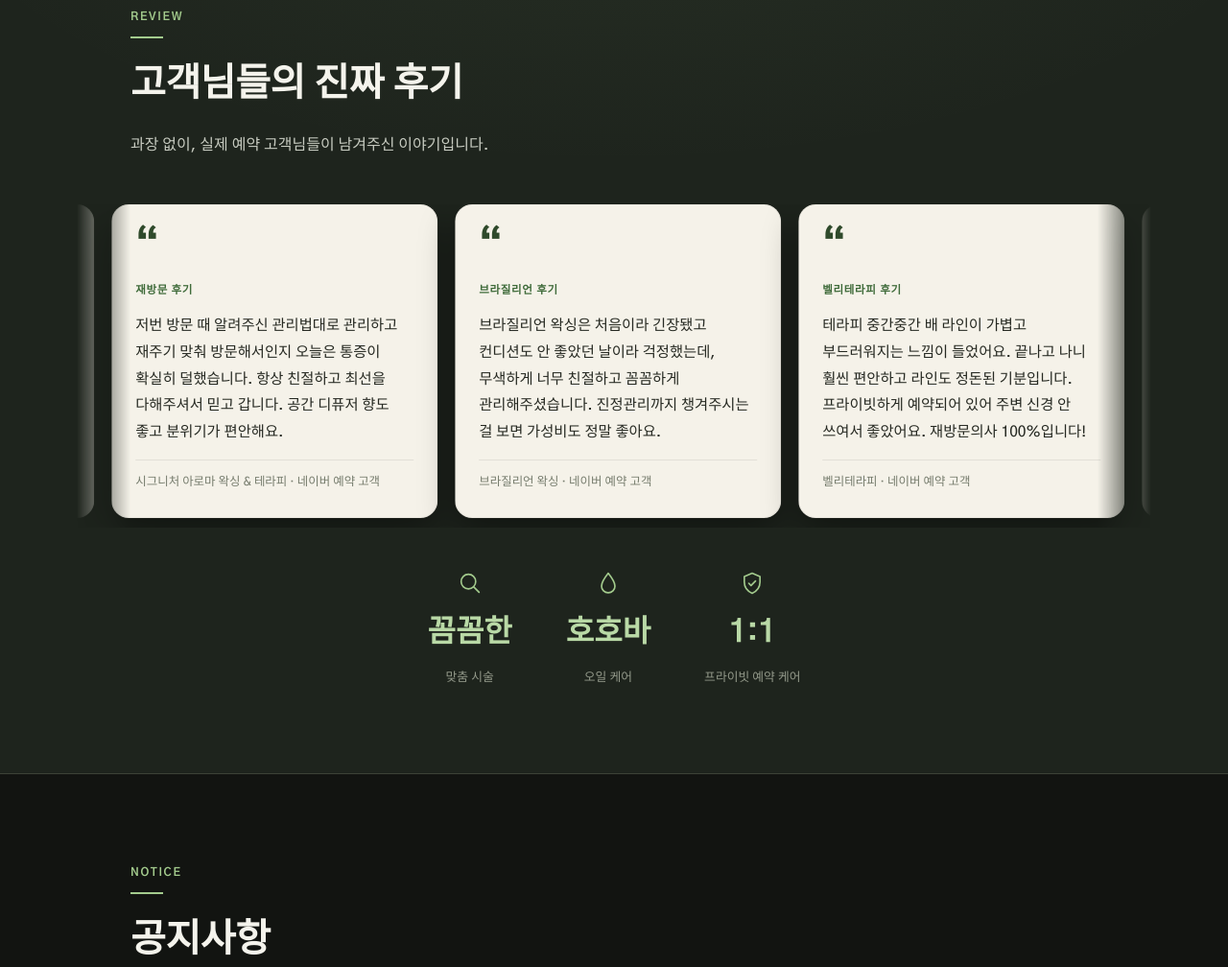
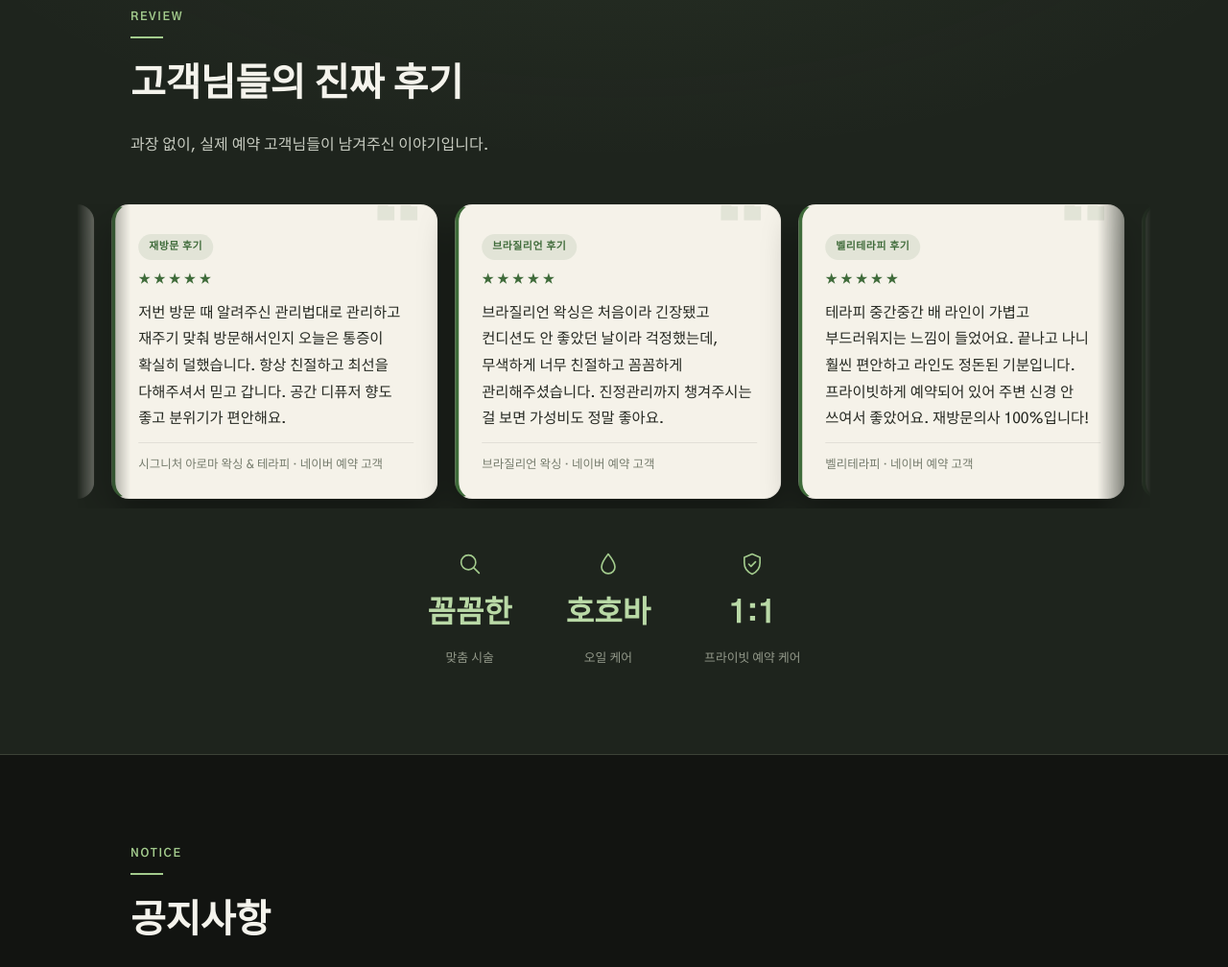
Before and after one commit to k29694540/themendle, a plain HTML site: page index.html in a window 1280 px wide. Shown: the part 1770-2778 px from the top of the page at 96% size. Drawn offline with Linux system fonts and the light colour scheme.

Commit message:
Give review cards a magazine-style redesign
The flat ivory card felt plain. Add: a large low-opacity watermark
quote mark in the corner, a pill-style category badge, a 5-star row,
and a left accent border in the brand green, for a more designed,
readable testimonial-card look.

Co-Authored-By: Claude Sonnet 5 <noreply@anthropic.com>

```diff
--- a/index.html
+++ b/index.html
@@ -427,14 +427,25 @@
     .review-scroller{overflow-x:auto;-webkit-mask-image:none;mask-image:none;}
   }
   .review-card{
+    position:relative;overflow:hidden;
     flex:none;width:min(340px,80vw);
-    background:#f5f2e9;border:1px solid rgba(0,0,0,.05);border-radius:18px;
-    padding:26px 24px;display:flex;flex-direction:column;gap:14px;box-shadow:0 16px 36px rgba(0,0,0,.4);
+    background:#f5f2e9;border:1px solid rgba(0,0,0,.05);border-left:4px solid #3f6b3a;border-radius:18px;
+    padding:30px 24px 24px;display:flex;flex-direction:column;gap:10px;box-shadow:0 16px 36px rgba(0,0,0,.4);
   }
-  .review-mark{font-family:var(--display);font-size:2.4rem;color:#2f4a2b;line-height:1;font-weight:900;}
-  .review-tag{font-size:.72rem;color:#3f6b3a;letter-spacing:.06em;font-weight:700;text-transform:uppercase;}
-  .review-text{color:#262922;font-size:.96rem;line-height:1.8;flex:1;}
-  .review-foot{font-size:.78rem;color:#767c6d;border-top:1px solid rgba(0,0,0,.08);padding-top:12px;}
+  .review-mark{
+    position:absolute;top:-6px;right:14px;z-index:0;
+    font-family:var(--display);font-size:5.5rem;color:#3f6b3a;line-height:1;font-weight:900;opacity:.1;
+    pointer-events:none;
+  }
+  .review-tag{
+    position:relative;z-index:1;align-self:flex-start;
+    background:rgba(63,107,58,.1);color:#3f6b3a;
+    padding:4px 11px;border-radius:999px;
+    font-size:.68rem;letter-spacing:.05em;font-weight:700;text-transform:uppercase;
+  }
+  .review-stars{position:relative;z-index:1;color:#3f6b3a;font-size:.8rem;letter-spacing:3px;}
+  .review-text{position:relative;z-index:1;color:#262922;font-size:.96rem;line-height:1.8;flex:1;}
+  .review-foot{position:relative;z-index:1;font-size:.78rem;color:#767c6d;border-top:1px solid rgba(0,0,0,.08);padding-top:12px;}
   .review-stats{display:flex;gap:56px;margin-top:44px;flex-wrap:wrap;justify-content:center;}
   .review-stat{display:flex;flex-direction:column;align-items:center;text-align:center;gap:10px;}
   .review-stat svg{width:28px;height:28px;color:var(--accent);}
@@ -633,72 +644,84 @@
         <div class="review-card">
           <span class="review-mark">“</span>
           <span class="review-tag">재방문 후기</span>
+          <span class="review-stars" aria-hidden="true">★★★★★</span>
           <p class="review-text">두번째 재방문입니다. 인기가 많은 곳이라 힘들게 예약해서 갔는데 역시 또 후회가 없습니다. 진짜 여기 한번 받으시면 다른 데 절대 못 갑니다! 원장님 너무 친절하시고 강력추천 입니다 ㅋㅋ</p>
           <div class="review-foot">시그니처 아로마 왁싱 &amp; 테라피 · 네이버 예약 고객</div>
         </div>
         <div class="review-card">
           <span class="review-mark">“</span>
           <span class="review-tag">재방문 후기</span>
+          <span class="review-stars" aria-hidden="true">★★★★★</span>
           <p class="review-text">저번 방문 때 알려주신 관리법대로 관리하고 재주기 맞춰 방문해서인지 오늘은 통증이 확실히 덜했습니다. 항상 친절하고 최선을 다해주셔서 믿고 갑니다. 공간 디퓨저 향도 좋고 분위기가 편안해요.</p>
           <div class="review-foot">시그니처 아로마 왁싱 &amp; 테라피 · 네이버 예약 고객</div>
         </div>
         <div class="review-card">
           <span class="review-mark">“</span>
           <span class="review-tag">브라질리언 후기</span>
+          <span class="review-stars" aria-hidden="true">★★★★★</span>
           <p class="review-text">브라질리언 왁싱은 처음이라 긴장됐고 컨디션도 안 좋았던 날이라 걱정했는데, 무색하게 너무 친절하고 꼼꼼하게 관리해주셨습니다. 진정관리까지 챙겨주시는 걸 보면 가성비도 정말 좋아요.</p>
           <div class="review-foot">브라질리언 왁싱 · 네이버 예약 고객</div>
         </div>
         <div class="review-card">
           <span class="review-mark">“</span>
           <span class="review-tag">벨리테라피 후기</span>
+          <span class="review-stars" aria-hidden="true">★★★★★</span>
           <p class="review-text">테라피 중간중간 배 라인이 가볍고 부드러워지는 느낌이 들었어요. 끝나고 나니 훨씬 편안하고 라인도 정돈된 기분입니다. 프라이빗하게 예약되어 있어 주변 신경 안 쓰여서 좋았어요. 재방문의사 100%입니다!</p>
           <div class="review-foot">벨리테라피 · 네이버 예약 고객</div>
         </div>
         <div class="review-card">
           <span class="review-mark">“</span>
           <span class="review-tag">첫 방문 후기</span>
+          <span class="review-stars" aria-hidden="true">★★★★★</span>
           <p class="review-text">다니던 왁싱샵 말고 다른 곳을 찾다가 리뷰가 좋아서 예약하고 찾아왔습니다. 정말 안 아프게 잘해주시고, 왁싱 후 관리법까지 하나부터 열까지 자세히 알려주셨어요. 다음에도 여기만 갈 것 같습니다.</p>
           <div class="review-foot">시그니처 아로마 왁싱 &amp; 테라피 · 네이버 예약 고객</div>
         </div>
         <div class="review-card">
           <span class="review-mark">“</span>
           <span class="review-tag">단골 후기</span>
+          <span class="review-stars" aria-hidden="true">★★★★★</span>
           <p class="review-text">왁싱 자체를 이제 너무 편하게 받을 수 있게 잘해주세요. 사후관리가 너무 깔끔해서 항상 만족합니다. 다음에 또 방문할게요!</p>
           <div class="review-foot">시그니처 아로마 왁싱 &amp; 테라피 · 네이버 예약 고객</div>
         </div>
         <div class="review-card" aria-hidden="true">
           <span class="review-mark">“</span>
           <span class="review-tag">재방문 후기</span>
+          <span class="review-stars" aria-hidden="true">★★★★★</span>
           <p class="review-text">두번째 재방문입니다. 인기가 많은 곳이라 힘들게 예약해서 갔는데 역시 또 후회가 없습니다. 진짜 여기 한번 받으시면 다른 데 절대 못 갑니다! 원장님 너무 친절하시고 강력추천 입니다 ㅋㅋ</p>
           <div class="review-foot">시그니처 아로마 왁싱 &amp; 테라피 · 네이버 예약 고객</div>
         </div>
         <div class="review-card" aria-hidden="true">
           <span class="review-mark">“</span>
           <span class="review-tag">재방문 후기</span>
+          <span class="review-stars" aria-hidden="true">★★★★★</span>
           <p class="review-text">저번 방문 때 알려주신 관리법대로 관리하고 재주기 맞춰 방문해서인지 오늘은 통증이 확실히 덜했습니다. 항상 친절하고 최선을 다해주셔서 믿고 갑니다. 공간 디퓨저 향도 좋고 분위기가 편안해요.</p>
           <div class="review-foot">시그니처 아로마 왁싱 &amp; 테라피 · 네이버 예약 고객</div>
         </div>
         <div class="review-card" aria-hidden="true">
           <span class="review-mark">“</span>
           <span class="review-tag">브라질리언 후기</span>
+          <span class="review-stars" aria-hidden="true">★★★★★</span>
           <p class="review-text">브라질리언 왁싱은 처음이라 긴장됐고 컨디션도 안 좋았던 날이라 걱정했는데, 무색하게 너무 친절하고 꼼꼼하게 관리해주셨습니다. 진정관리까지 챙겨주시는 걸 보면 가성비도 정말 좋아요.</p>
           <div class="review-foot">브라질리언 왁싱 · 네이버 예약 고객</div>
         </div>
         <div class="review-card" aria-hidden="true">
           <span class="review-mark">“</span>
           <span class="review-tag">벨리테라피 후기</span>
+          <span class="review-stars" aria-hidden="true">★★★★★</span>
           <p class="review-text">테라피 중간중간 배 라인이 가볍고 부드러워지는 느낌이 들었어요. 끝나고 나니 훨씬 편안하고 라인도 정돈된 기분입니다. 프라이빗하게 예약되어 있어 주변 신경 안 쓰여서 좋았어요. 재방문의사 100%입니다!</p>
           <div class="review-foot">벨리테라피 · 네이버 예약 고객</div>
         </div>
         <div class="review-card" aria-hidden="true">
           <span class="review-mark">“</span>
           <span class="review-tag">첫 방문 후기</span>
+          <span class="review-stars" aria-hidden="true">★★★★★</span>
           <p class="review-text">다니던 왁싱샵 말고 다른 곳을 찾다가 리뷰가 좋아서 예약하고 찾아왔습니다. 정말 안 아프게 잘해주시고, 왁싱 후 관리법까지 하나부터 열까지 자세히 알려주셨어요. 다음에도 여기만 갈 것 같습니다.</p>
           <div class="review-foot">시그니처 아로마 왁싱 &amp; 테라피 · 네이버 예약 고객</div>
         </div>
         <div class="review-card" aria-hidden="true">
           <span class="review-mark">“</span>
           <span class="review-tag">단골 후기</span>
+          <span class="review-stars" aria-hidden="true">★★★★★</span>
           <p class="review-text">왁싱 자체를 이제 너무 편하게 받을 수 있게 잘해주세요. 사후관리가 너무 깔끔해서 항상 만족합니다. 다음에 또 방문할게요!</p>
           <div class="review-foot">시그니처 아로마 왁싱 &amp; 테라피 · 네이버 예약 고객</div>
         </div>
```
